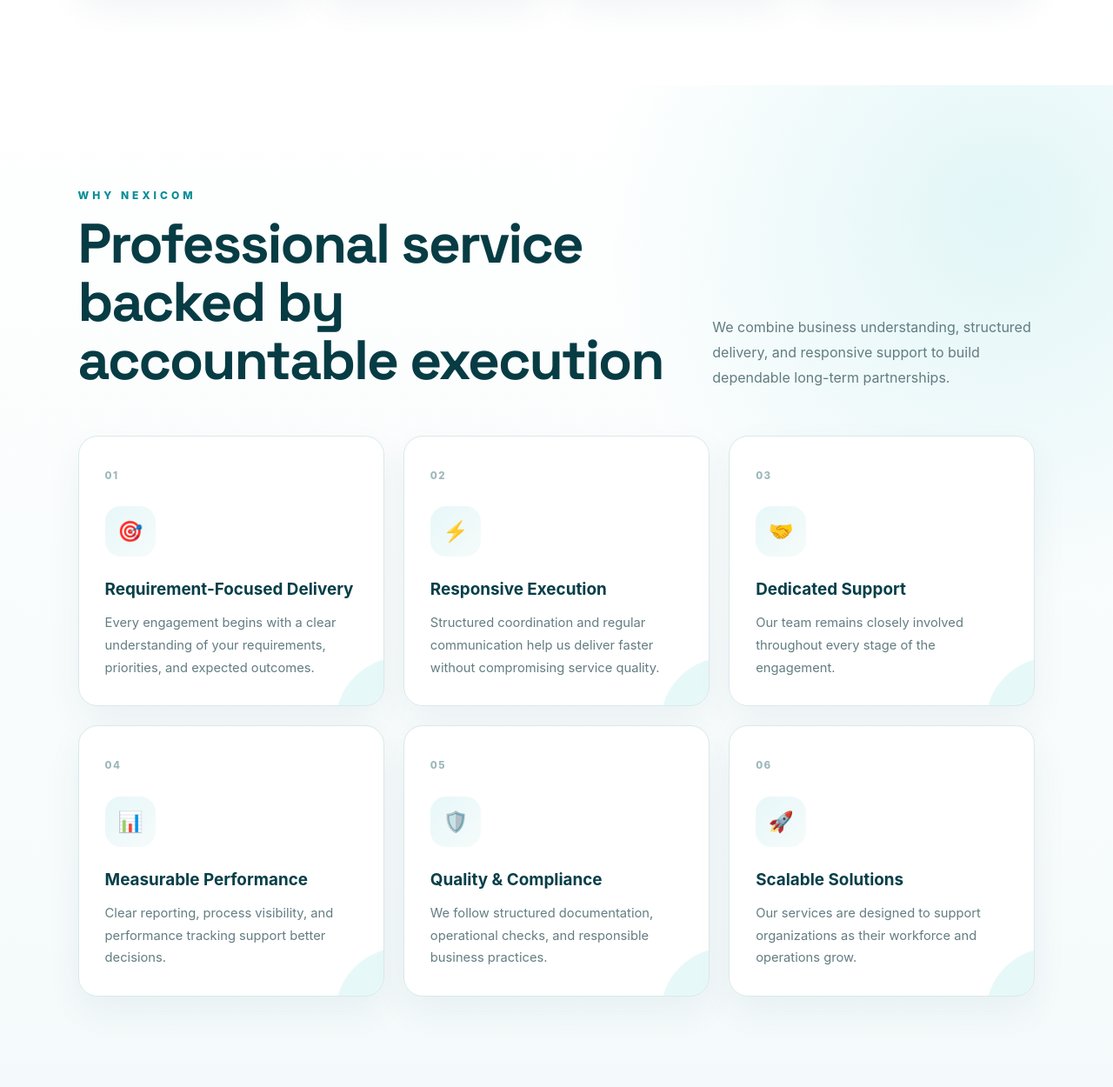
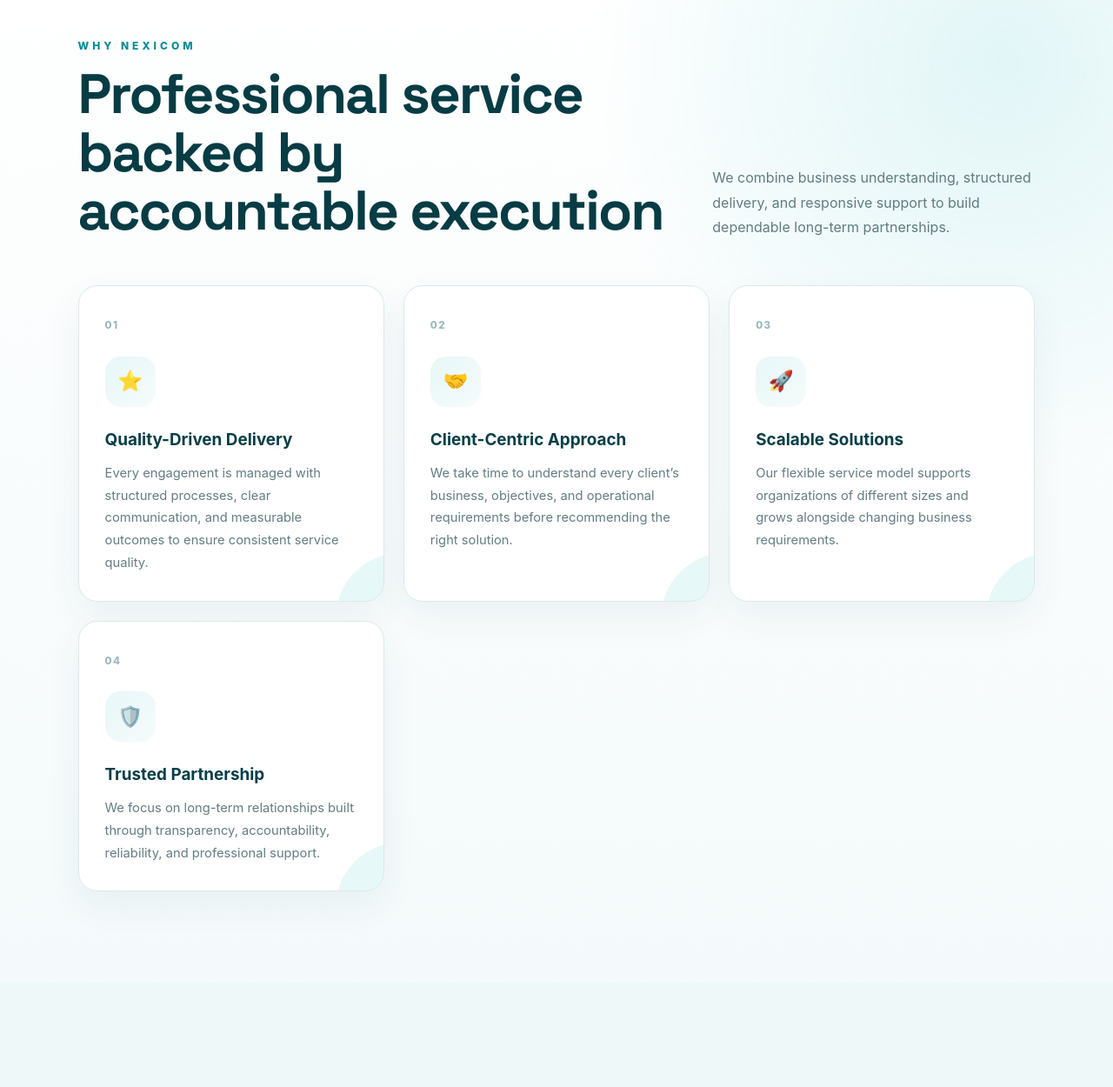
Before and after one commit to nexicomapexglobal/nexicom-apex-global, a Flask app: page / in a window 1280 px wide. Shown: the part 3240-4490 px from the top of the page at 87% size. Run offline with Flask 3, Linux system fonts and the light colour scheme.

Commit message:
Update homepage corporate content

```diff
--- a/templates/index.html
+++ b/templates/index.html
@@ -88,10 +88,10 @@
             <b>03</b>
 
             <div>
-                <h4>HR & Business Consulting</h4>
+                <h4>Business Consulting</h4>
                 <p>
-                    Practical people, process, and performance solutions
-                    for sustainable growth.
+                    Strategic guidance focused on process improvement,
+                    operational excellence, and sustainable growth.
                 </p>
             </div>
         </div>
@@ -99,31 +99,6 @@
 </section>
 
 
-<!-- =========================================
-     STATISTICS
-========================================= -->
-
-<section class="stats" aria-label="Company statistics">
-    <div>
-        <b data-counter="{{ site.stat_candidates }}">0</b>
-        <span>Candidates Placed</span>
-    </div>
-
-    <div>
-        <b data-counter="{{ site.stat_clients }}">0</b>
-        <span>Clients Served</span>
-    </div>
-
-    <div>
-        <b data-counter="{{ site.stat_projects }}">0</b>
-        <span>Projects Delivered</span>
-    </div>
-
-    <div>
-        <b data-counter="{{ site.stat_recruiters }}">0</b>
-        <span>Recruitment Professionals</span>
-    </div>
-</section>
 
 
 <!-- =========================================
@@ -208,9 +183,9 @@
         </div>
 
         <p>
-            From recruitment and staffing to BPO, HR consulting,
-            customer support, training, and business transformation,
-            our solutions are designed around your organization’s goals.
+            From recruitment and staffing to BPO, customer support,
+            workforce solutions, training, and business consulting,
+            our services are designed around your organization’s goals.
         </p>
     </div>
 
@@ -287,77 +262,59 @@
     </div>
 
     <div class="why-nexicom-grid">
+
         <article class="why-nexicom-card reveal">
             <span>01</span>
-            <div class="why-icon">🎯</div>
+            <div class="why-icon">⭐</div>
 
-            <h3>Requirement-Focused Delivery</h3>
+            <h3>Quality-Driven Delivery</h3>
 
             <p>
-                Every engagement begins with a clear understanding of
-                your requirements, priorities, and expected outcomes.
+                Every engagement is managed with structured processes,
+                clear communication, and measurable outcomes to ensure
+                consistent service quality.
             </p>
         </article>
 
         <article class="why-nexicom-card reveal">
             <span>02</span>
-            <div class="why-icon">⚡</div>
+            <div class="why-icon">🤝</div>
 
-            <h3>Responsive Execution</h3>
+            <h3>Client-Centric Approach</h3>
 
             <p>
-                Structured coordination and regular communication help
-                us deliver faster without compromising service quality.
+                We take time to understand every client’s business,
+                objectives, and operational requirements before
+                recommending the right solution.
             </p>
         </article>
 
         <article class="why-nexicom-card reveal">
             <span>03</span>
-            <div class="why-icon">🤝</div>
+            <div class="why-icon">🚀</div>
 
-            <h3>Dedicated Support</h3>
+            <h3>Scalable Solutions</h3>
 
             <p>
-                Our team remains closely involved throughout every
-                stage of the engagement.
+                Our flexible service model supports organizations of
+                different sizes and grows alongside changing business
+                requirements.
             </p>
         </article>
 
         <article class="why-nexicom-card reveal">
             <span>04</span>
-            <div class="why-icon">📊</div>
+            <div class="why-icon">🛡️</div>
 
-            <h3>Measurable Performance</h3>
+            <h3>Trusted Partnership</h3>
 
             <p>
-                Clear reporting, process visibility, and performance
-                tracking support better decisions.
+                We focus on long-term relationships built through
+                transparency, accountability, reliability, and
+                professional support.
             </p>
         </article>
 
-        <article class="why-nexicom-card reveal">
-            <span>05</span>
-            <div class="why-icon">🛡️</div>
-
-            <h3>Quality & Compliance</h3>
-
-            <p>
-                We follow structured documentation, operational checks,
-                and responsible business practices.
-            </p>
-        </article>
-
-        <article class="why-nexicom-card reveal">
-            <span>06</span>
-            <div class="why-icon">🚀</div>
-
-            <h3>Scalable Solutions</h3>
-
-            <p>
-                Our services are designed to support organizations as
-                their workforce and operations grow.
-            </p>
-        </article>
     </div>
 </section>
 
@@ -523,8 +480,8 @@
 
         <p>
             Feedback from clients who have worked with Nexicom Apex Global
-            across recruitment, BPO, HR consulting, customer support,
-            and workforce solutions.
+            across recruitment, BPO, customer support, workforce solutions,
+            training, and business consulting.
         </p>
     </div>
 
@@ -656,9 +613,9 @@
         </h2>
 
         <p>
-            Speak with our team about recruitment, staffing, BPO,
-            HR consulting, customer support, workforce management,
-            training, or business consulting.
+            Speak with our team about recruitment, staffing, BPO services,
+            customer support, workforce solutions, training, and
+            business consulting.
         </p>
     </div>
 
```
